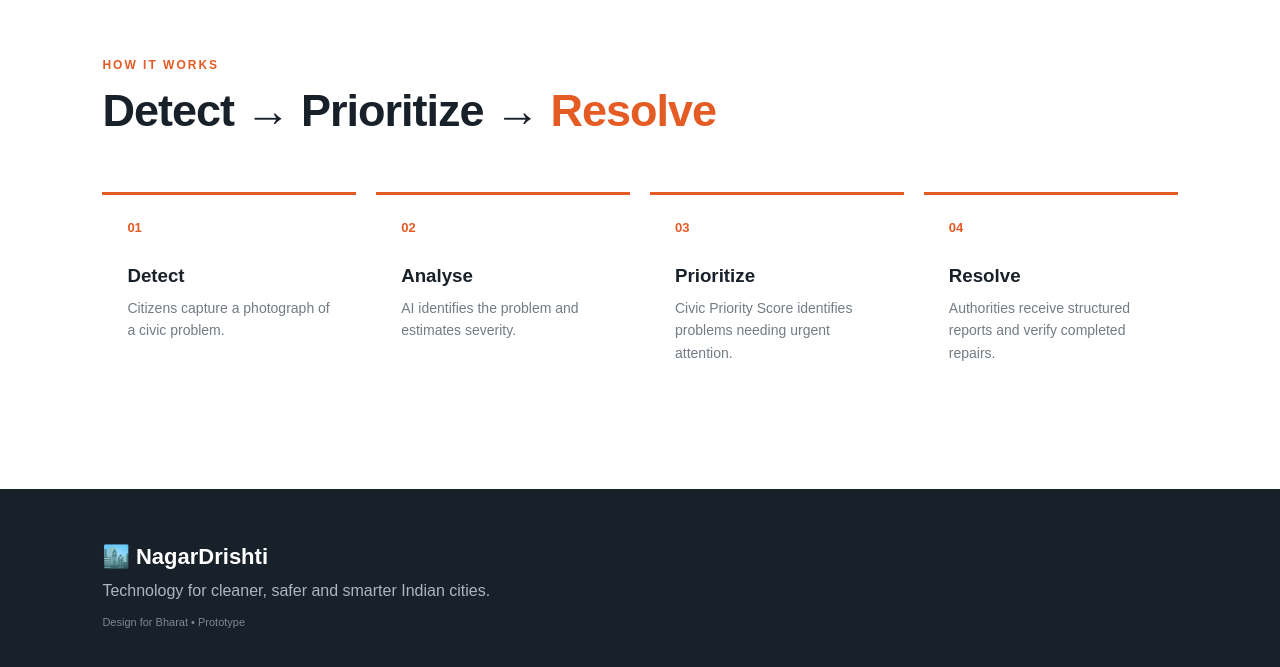
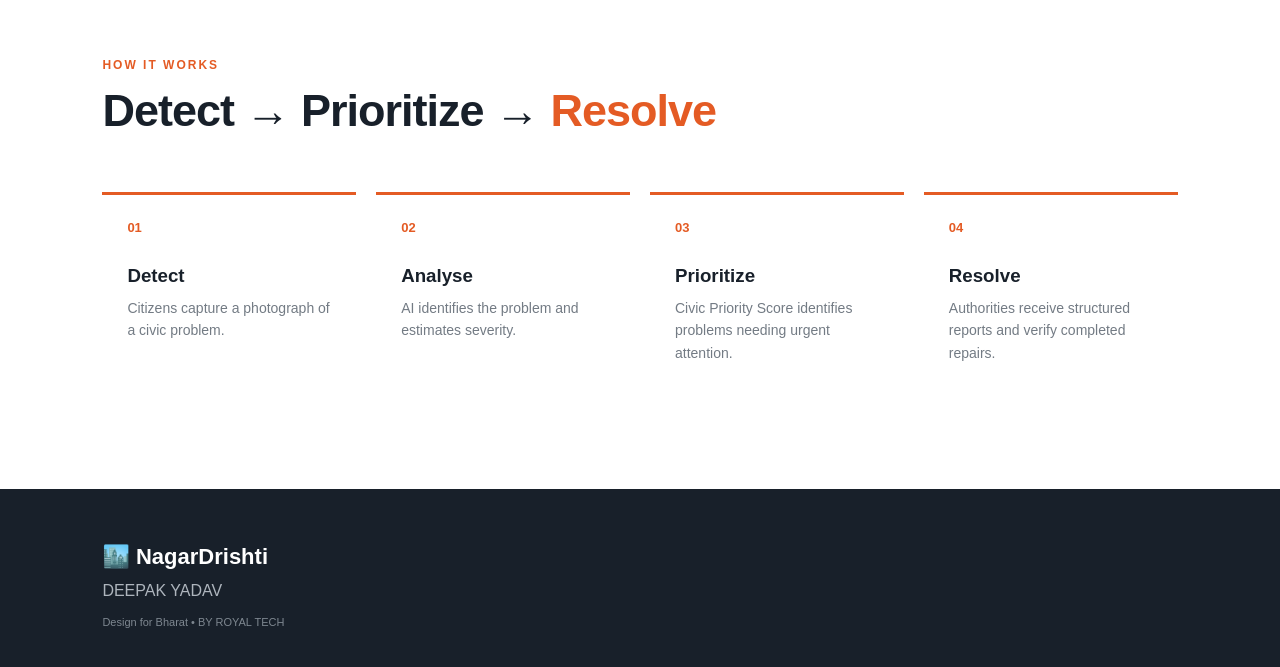
Before and after one commit to royalroushanroy1914168-cloud/NagarDrisghti, a plain HTML site: page index.html in a window 1280 px wide. Shown: the part 3884-4551 px from the top of the page. Drawn offline with nearby package versions, Linux system fonts and the light colour scheme; no server answers.

Commit message:
Update footer content in index.html

```diff
--- a/index.html
+++ b/index.html
@@ -105,7 +105,7 @@
   </div>
 </section>
 
-<footer><div class="footer-logo">🏙️ NagarDrishti</div><p>Technology for cleaner, safer and smarter Indian cities.</p><span>Design for Bharat • Prototype</span></footer>
+<footer><div class="footer-logo">🏙️ NagarDrishti</div><p>DEEPAK YADAV</p><span>Design for Bharat • BY ROYAL TECH </span></footer>
 <script src="https://unpkg.com/leaflet@1.9.4/dist/leaflet.js"></script>
 <script src="script.js"></script>
 </body>
```
